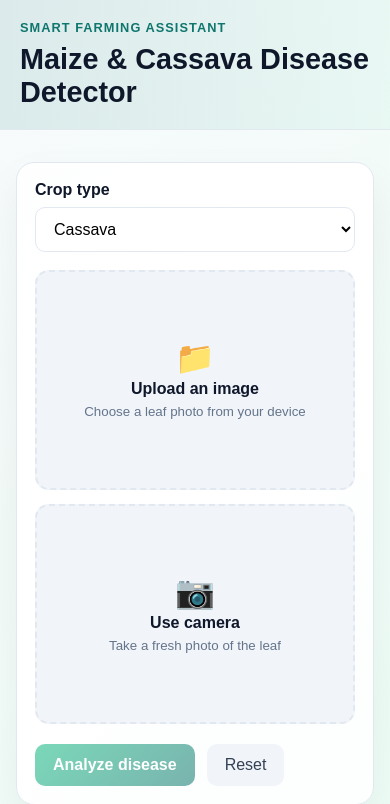
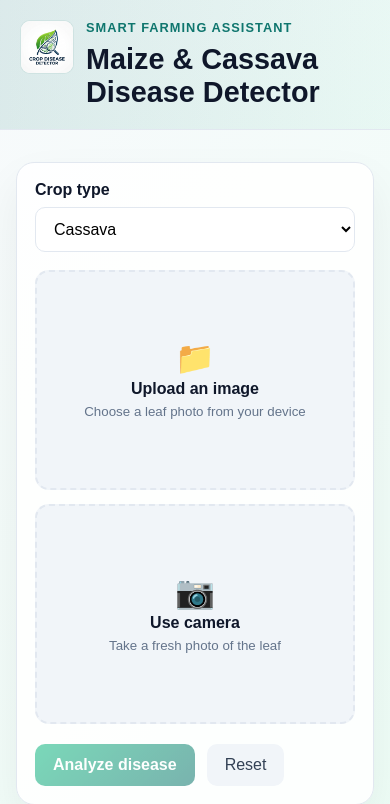
Before and after one commit to oumarvip/3mtt-Cap-Stone-Project, a Flask app: page / in a window 390 px wide. Shown: the top 804 px of the page. Run offline with Flask 3, Linux system fonts and the light colour scheme.

Commit message:
adding and updating of the logo

```diff
--- a/static/styles.css
+++ b/static/styles.css
@@ -39,6 +39,24 @@ input {
   background: linear-gradient(90deg, rgba(15, 118, 110, 0.12), rgba(16, 185, 129, 0.05));
   border-bottom: 1px solid var(--slate-200);
   padding: 24px 32px;
+}
+
+.brand-lockup {
+  width: min(1100px, 100%);
+  margin: 0 auto;
+  display: flex;
+  align-items: center;
+  gap: 18px;
+}
+
+.brand-logo {
+  width: 72px;
+  height: 72px;
+  flex: 0 0 72px;
+  border: 1px solid rgba(15, 118, 110, 0.2);
+  border-radius: 14px;
+  object-fit: cover;
+  background: var(--white);
 }
 
 .eyebrow {
@@ -335,6 +353,18 @@ button:disabled {
     padding: 20px 20px;
   }
 
+  .brand-lockup {
+    align-items: flex-start;
+    gap: 12px;
+  }
+
+  .brand-logo {
+    width: 54px;
+    height: 54px;
+    flex-basis: 54px;
+    border-radius: 10px;
+  }
+
   .panel {
     padding: 18px;
   }
--- a/templates/index.html
+++ b/templates/index.html
@@ -9,9 +9,12 @@
   <body>
     <div class="app-shell">
       <header class="topbar">
-        <div>
-          <p class="eyebrow">Smart farming assistant</p>
-          <h1>Maize & Cassava Disease Detector</h1>
+        <div class="brand-lockup">
+          <img class="brand-logo" src="{{ url_for('static', filename='logo.jpg') }}" alt="Maize and Cassava Disease Detector logo" />
+          <div>
+            <p class="eyebrow">Smart farming assistant</p>
+            <h1>Maize & Cassava Disease Detector</h1>
+          </div>
         </div>
       </header>
 
```
Also changed, not shown: logo/image_17673ab3.jpg (added), static/logo.jpg (added).
